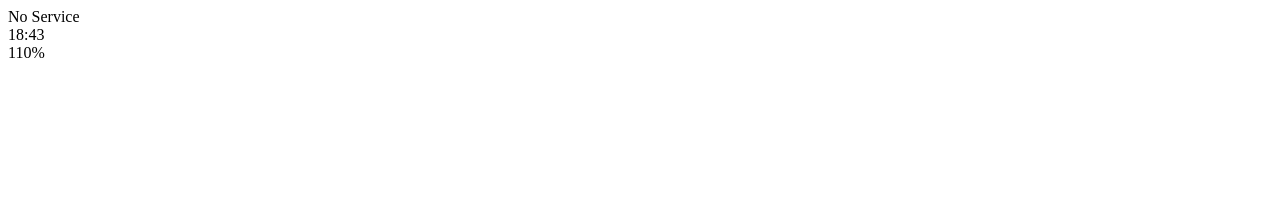
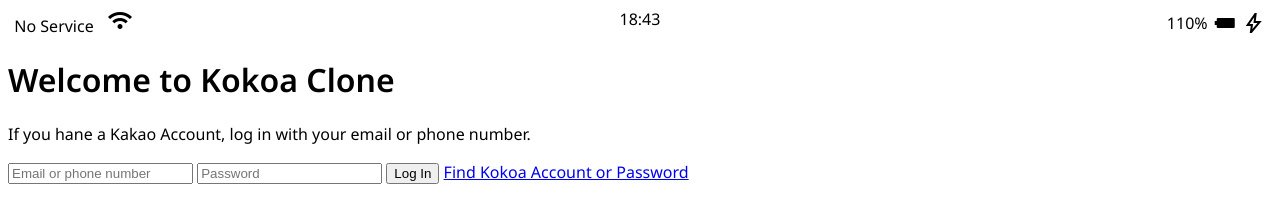
Before and after one commit to yoobinjomango/kokoa-clone-2023, a plain HTML site: page index.html in a window 1280 px wide. Drawn offline with nearby package versions, Linux system fonts and the light colour scheme.

Commit message:
Add Styles
css/styles.css

```diff
--- /dev/null
+++ b/css/styles.css
@@ -0,0 +1,33 @@
+@import url('https://fonts.googleapis.com/css2?family=Noto+Sans:wght@400;500;600&display=swap');
+
+body {
+    font-family: 'Noto Sans', sans-serif;
+}
+
+.status-bar {
+    display: flex;
+    justify-content: center;
+}
+
+.status-bar__column {
+    width: 33%;
+}
+
+.status-bar__column:first-child span {
+    margin-right: 5px;
+}
+
+.status-bar__column:nth-child(2) {
+    display: flex;
+    justify-content: center;
+}
+
+.status-bar__column:last-child{
+    display: flex;
+    justify-content: flex-end;
+    align-items: center;
+}
+
+.status-bar__column .material-symbols-outlined:nth-child(2){
+    margin: 0px 5px;
+}
--- a/index.html
+++ b/index.html
@@ -1,6 +1,7 @@
 <!DOCTYPE html>
 <html lang="en">
   <head>
+    <link rel="stylesheet" href="css/styles.css" />
     <meta charset="UTF-8" />
     <meta http-equiv="X-UA-Compatible" content="IE=edge" />
     <meta name="viewport" content="width=device-width, initial-scale=1.0" />
@@ -11,16 +12,36 @@
       <!-- 클래스 이름에 부모(status-bar)와 자식(column)을 명시 -->
       <div class="status-bar__column">
         <span>No Service</span>
-        <!-- To Do : Wifi Icon -->
+        <span class="material-symbols-outlined"> wifi </span>
       </div>
+
       <div class="status-bar__column">
         <span>18:43</span>
       </div>
+
       <div class="status-bar__column">
         <span>110%</span>
-        <!-- Battery Icon -->
-        <!-- Lightning Icon -->
+        <span class="material-symbols-outlined"> battery_full_alt </span>
+        <span class="material-symbols-outlined"> bolt </span>
       </div>
     </div>
+
+    <header class="welcome-header">
+      <h1 class="welcome-header__title">Welcome to Kokoa Clone</h1>
+      <p class="welcome-header__text">
+        If you hane a Kakao Account, log in with your email or phone number.
+      </p>
+    </header>
+
+    <form id="login-form">
+      <input type="text" placeholder="Email or phone number" />
+      <input type="password" placeholder="Password" />
+      <input type="submit" value="Log In" />
+      <a href="#">Find Kokoa Account or Password</a>
+    </form>
+    <link
+      rel="stylesheet"
+      href="https://fonts.googleapis.com/css2?family=Material+Symbols+Outlined:opsz,wght,FILL,GRAD@48,400,0,0"
+    />
   </body>
 </html>
```
